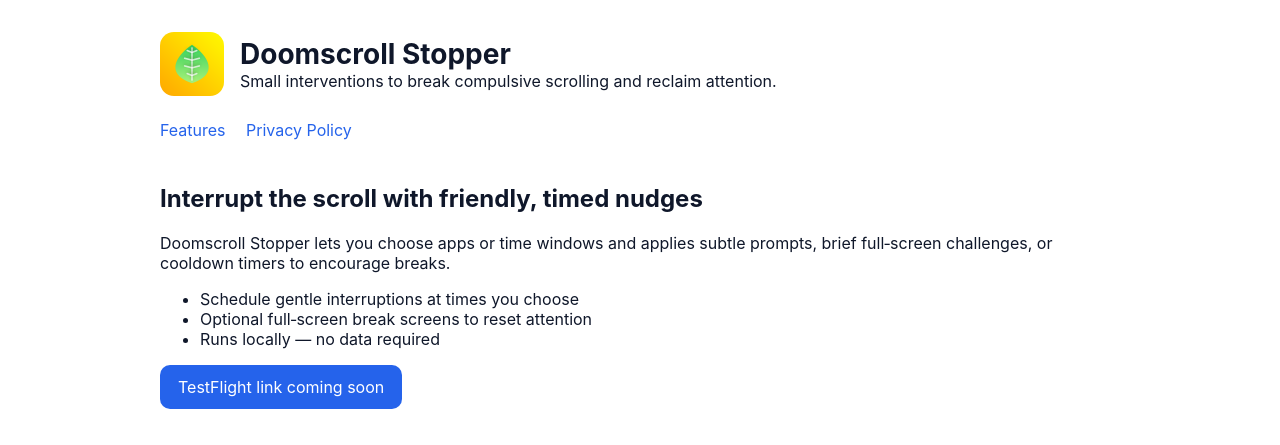
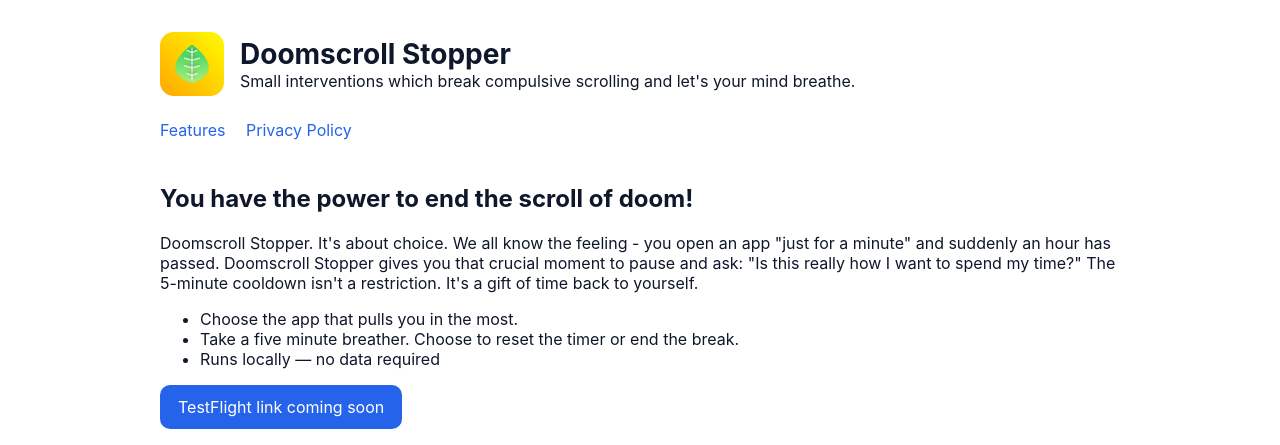
Before and after one commit to JamieNudge/Doomscroll-Stopper, a website: page index.html in a window 1280 px wide. Shown: the top 445 px of the page. Drawn offline with Linux system fonts and the light colour scheme.

Commit message:
Revise title and description in index.html
Updated the title and description meta tags for improved clarity and engagement. Modified some text in the content to enhance the message of the application.

```diff
--- a/index.html
+++ b/index.html
@@ -3,8 +3,8 @@
 <head>
   <meta charset="utf-8">
   <meta name="viewport" content="width=device-width,initial-scale=1">
-  <title>Doomscroll Stopper — Small interruptions to break the scroll</title>
-  <meta name="description" content="Doomscroll‑Stopper helps you interrupt compulsive scrolling with small prompts and gentle barriers.">
+  <title>Doomscroll Stopper — Break free from endless scrolling!</title>
+  <meta name="description" content="Give yourself the gift of time. Doomscroll Stopper blocks distracting apps instantly, giving you a 5-minute break to refocus.">
   <link rel="icon" type="image/jpeg" href="DoomscrollStopper_WebIcon_512.png">
   <style>
     /* Minimal, Nudgetronic-like styles */
@@ -34,7 +34,7 @@
       <img src="DoomscrollStopper_WebIcon_512.png" alt="App icon" />
       <div>
         <h1>Doomscroll Stopper</h1>
-        <div>Small interventions to break compulsive scrolling and reclaim attention.</div>
+        <div>Small interventions which break compulsive scrolling and let's your mind breathe.</div>
       </div>
     </header>
 
@@ -45,11 +45,12 @@
 
     <section class="hero">
       <div>
-        <h2 id="features">Interrupt the scroll with friendly, timed nudges</h2>
-        <p>Doomscroll Stopper lets you choose apps or time windows and applies subtle prompts, brief full‑screen challenges, or cooldown timers to encourage breaks.</p>
+        <h2 id="features">You have the power to end the scroll of doom!</h2>
+        <p>Doomscroll Stopper. It's about choice. We all know the feeling - you open an app "just for a minute" and suddenly an hour has passed. Doomscroll Stopper gives you that crucial moment to pause and ask: "Is this really how I want to spend my time?"
+The 5-minute cooldown isn't a restriction. It's a gift of time back to yourself.</p>
         <ul>
-          <li>Schedule gentle interruptions at times you choose</li>
-          <li>Optional full‑screen break screens to reset attention</li>
+          <li>Choose the app that pulls you in the most.</li>
+          <li>Take a five minute breather. Choose to reset the timer or end the break.</li>
           <li>Runs locally — no data required</li>
         </ul>
         <p><a class="btn" href="#" aria-disabled="true">TestFlight link coming soon</a></p>
```
